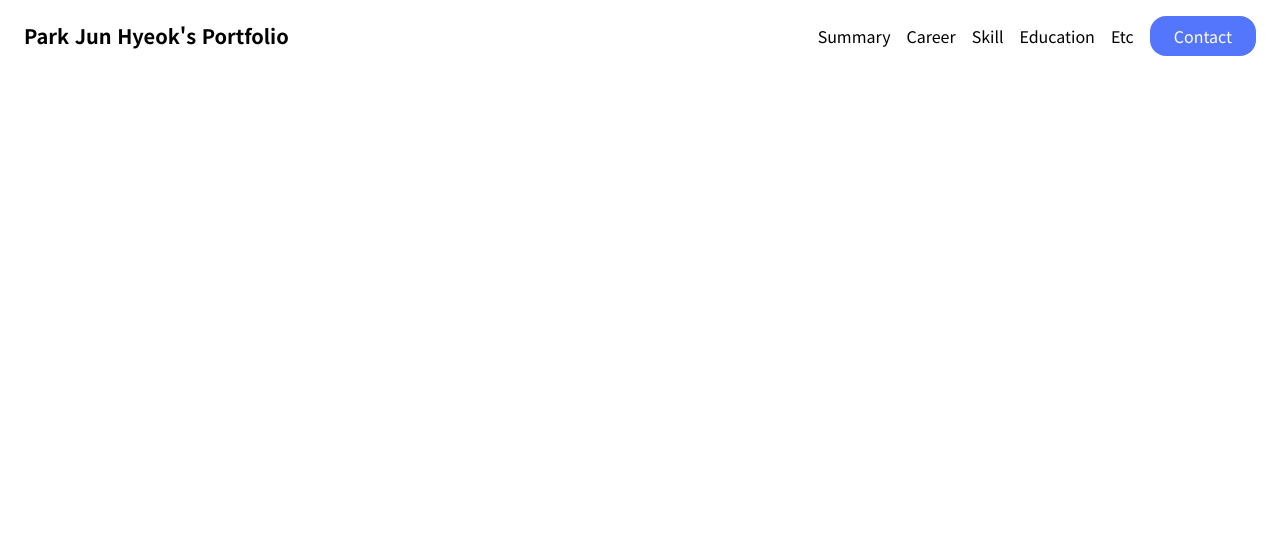
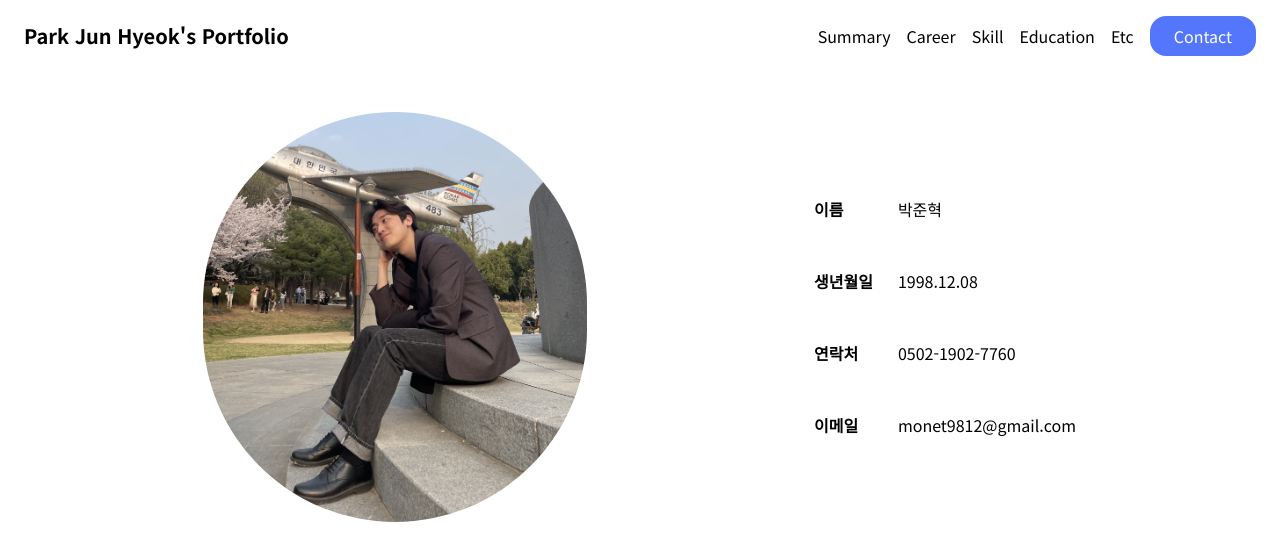
Before and after one commit to monet2155/parkjunhyeok-portfolio, a Next.js app: page / in a window 1280 px wide. Shown: the top 560 px of the page. Built offline with nearby package versions, Linux system fonts and the light colour scheme.

Commit message:
feat: init profile section

```diff
--- a/src/app/page.tsx
+++ b/src/app/page.tsx
@@ -1,9 +1,11 @@
 import Header from "@/components/Header";
+import Profile from "@/components/Profile";
 
 export default function Home() {
   return (
-    <main>
+    <main className={"mt-[72px]"}>
       <Header />
+      <Profile />
     </main>
   );
 }
--- a/src/components/Header.tsx
+++ b/src/components/Header.tsx
@@ -2,7 +2,7 @@ export default function Header() {
   return (
     <header
       className={
-        "flex flex-row items-center justify-between fixed top-0 left-0 right-0 py-4 px-6"
+        "flex flex-row items-center justify-between fixed top-0 left-0 right-0 py-4 px-6 bg-white"
       }
     >
       <a className={"font-bold text-xl"}>Park Jun Hyeok&apos;s Portfolio</a>
--- /dev/null
+++ b/src/components/Profile.tsx
@@ -0,0 +1,33 @@
+import Image from "next/image";
+import ProfileImagePng from "@/assets/image_profile.png";
+
+function ProfileItem({ title, value }: { title: string; value: string }) {
+  return (
+    <tr>
+      <td className={"p-6 font-bold"}>{title}</td>
+      <td>{value}</td>
+    </tr>
+  );
+}
+
+export default function Profile() {
+  return (
+    <section className={"flex flex-row items-center justify-evenly pt-10"}>
+      <Image
+        src={ProfileImagePng}
+        alt={"profile image"}
+        className={"w-[30%] rounded-full"}
+      />
+      <section>
+        <table>
+          <tbody>
+            <ProfileItem title={"이름"} value={"박준혁"} />
+            <ProfileItem title={"생년월일"} value={"1998.12.08"} />
+            <ProfileItem title={"연락처"} value={"0502-1902-7760"} />
+            <ProfileItem title={"이메일"} value={"monet9812@gmail.com"} />
+          </tbody>
+        </table>
+      </section>
+    </section>
+  );
+}
```
Also changed, not shown: src/assets/image_profile.png (added).
